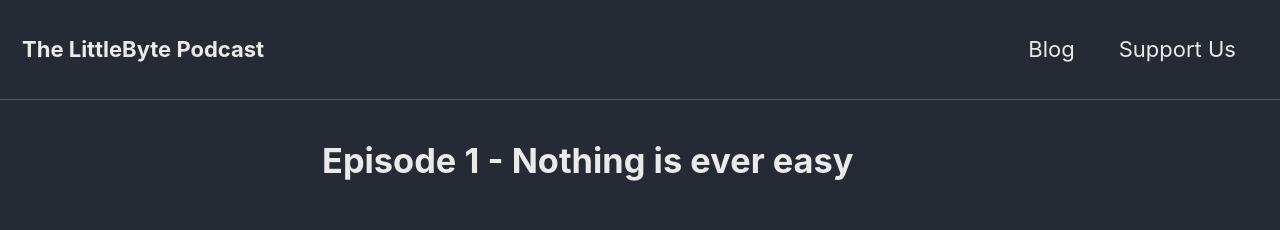
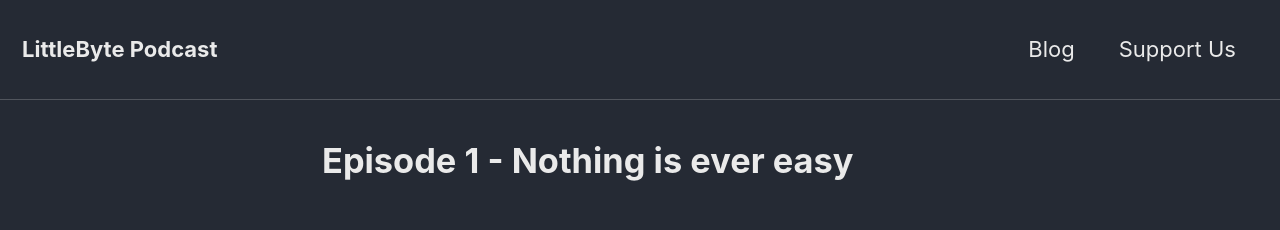
Before and after one commit to jpasholk/StaticBits, a Jekyll site: the page built from _posts/2018-04-01-first-episode.markdown, in a window 1280 px wide and 900 px high. Shown: the top 230 px of the window. Built offline with Jekyll 4.4.1, drawn with Linux system fonts in a browser that asks for light colours; nearby versions of some CDN libraries; a script that is not in the unit is left out; comment, search, counter and statistics services are not loaded.

Commit message:
Update _config.yml

```diff
--- a/_config.yml
+++ b/_config.yml
@@ -9,7 +9,7 @@
 
 # Site Settings
 locale                   : "en-US"
-title                    : "The LittleByte Podcast"
+title                    : "LittleByte Podcast"
 title_separator          : "-"
 name                     : "LittleByte"
 description              : "LittleByte News"
```
